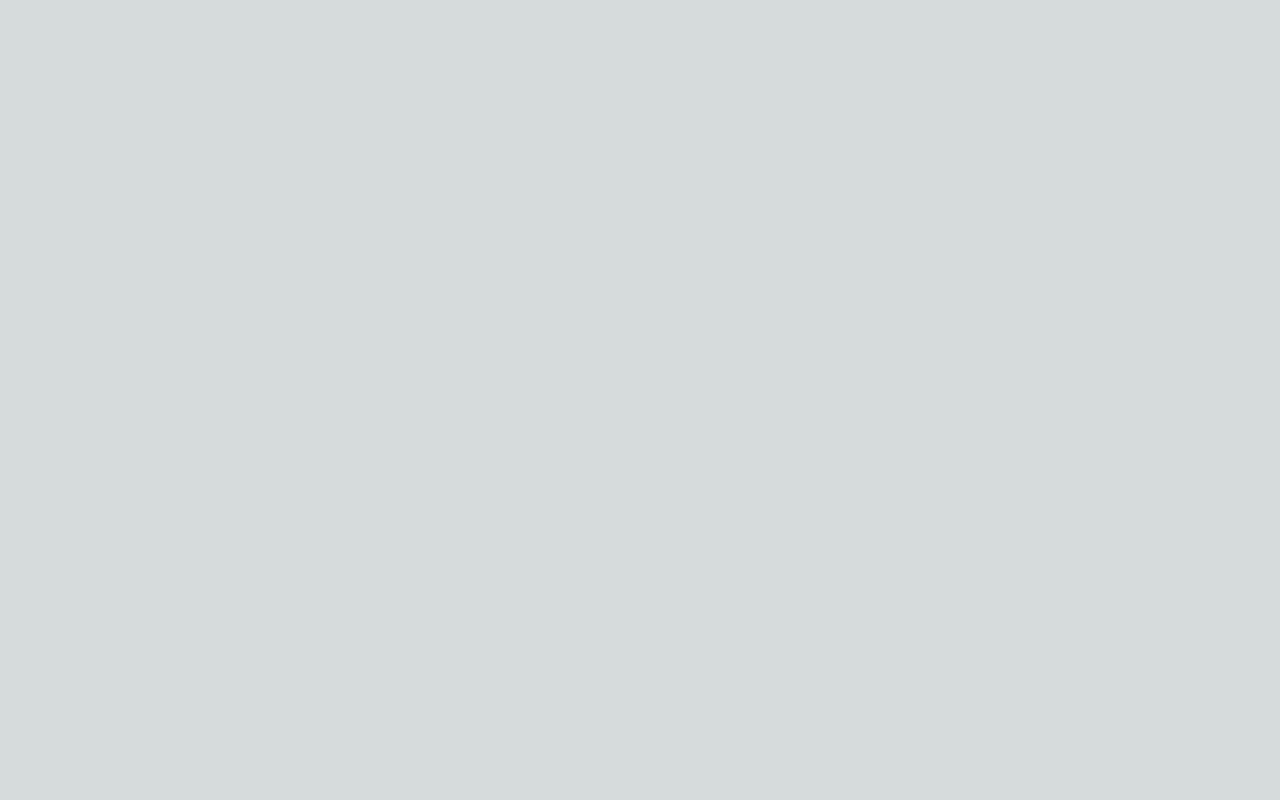
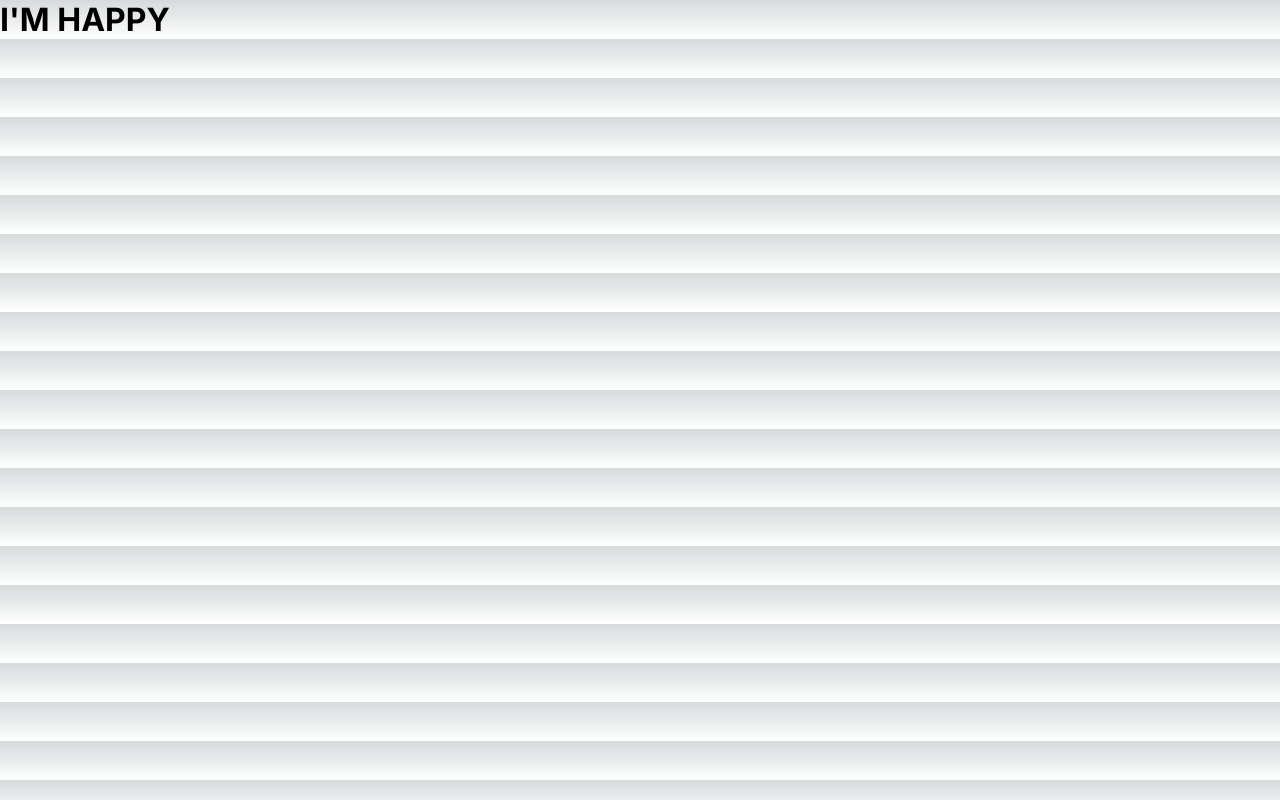
Before and after one commit to Alyhermon/Myportfolio, a Next.js app: page / in a window 1280 px wide. Built offline with nearby package versions, Linux system fonts and the light colour scheme.

Commit message:
happiness

```diff
--- a/app/page.jsx
+++ b/app/page.jsx
@@ -1,3 +1,6 @@
 export default function HomePage() {
-  return
+  return (
+    <h1> I'M HAPPY</h1>
+  )
+
 }
```
